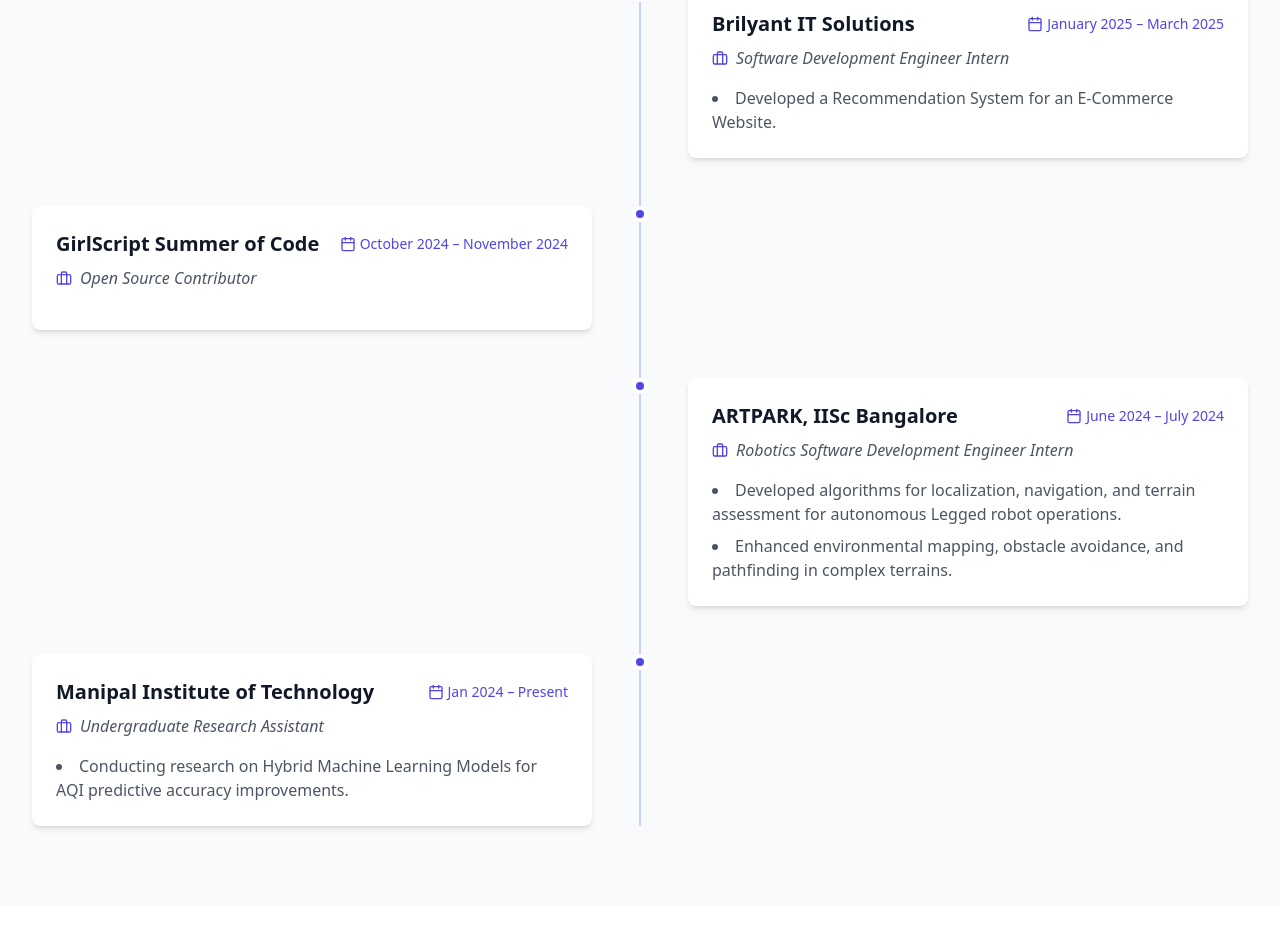
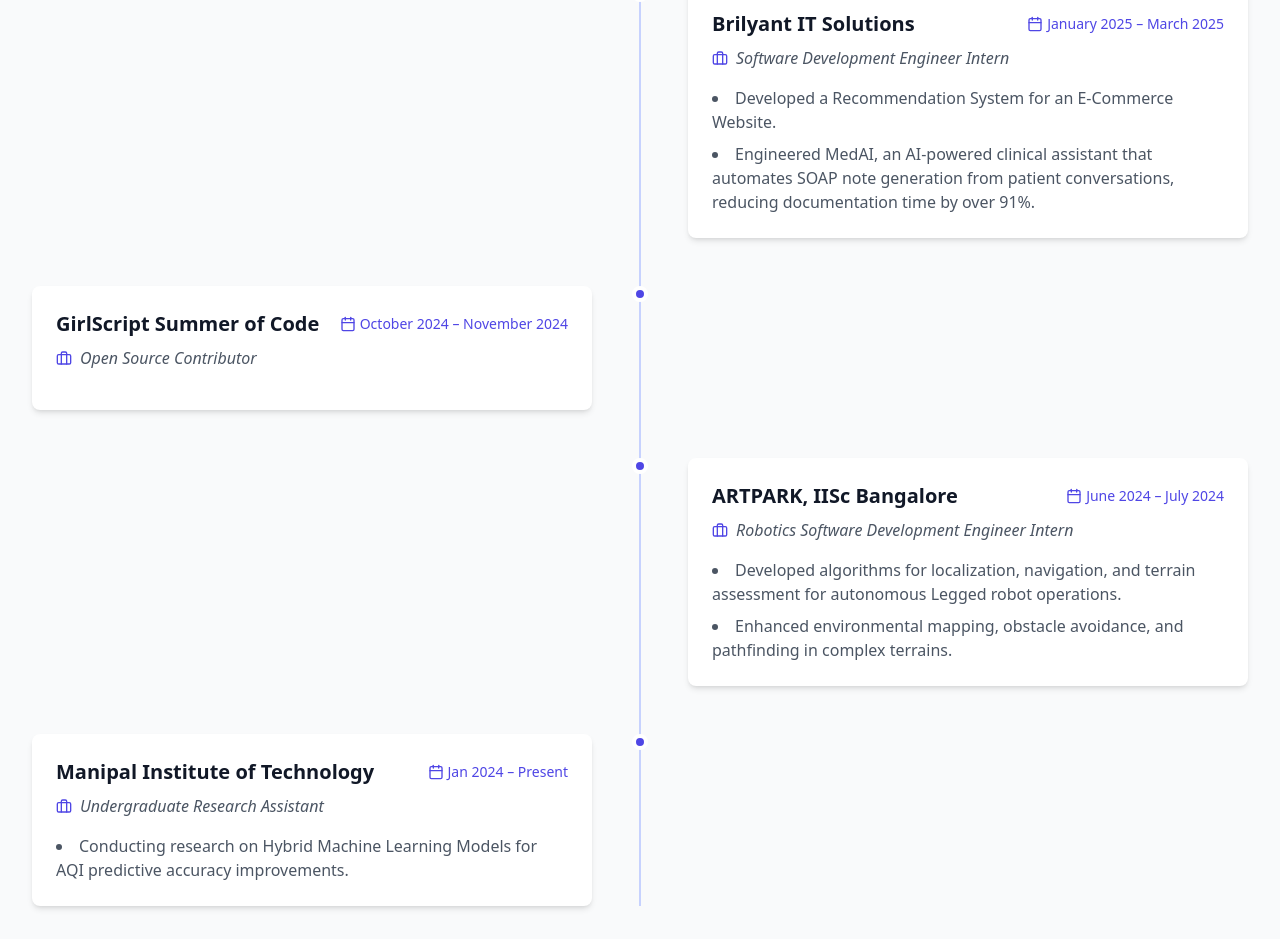
Before and after one commit to ZAPcodes/portfolio_akhil, a React (Vite) app: page / in a window 1280 px wide. Shown: the part 1318-2257 px from the top of the page. Built offline with nearby package versions, Linux system fonts and the light colour scheme.

Commit message:
Update WorkExperience.tsx

```diff
--- a/src/components/WorkExperience.tsx
+++ b/src/components/WorkExperience.tsx
@@ -25,7 +25,8 @@ const experiences: WorkExperienceItem[] = [
     role: "Software Development Engineer Intern",
     period: "January 2025 – March 2025",
     description: [
-      "Developed a Recommendation System for an E-Commerce Website."
+      "Developed a Recommendation System for an E-Commerce Website.",
+      "Engineered MedAI, an AI-powered clinical assistant that automates SOAP note generation from patient conversations, reducing documentation time by over 91%."
     ]
   },
   {
```
